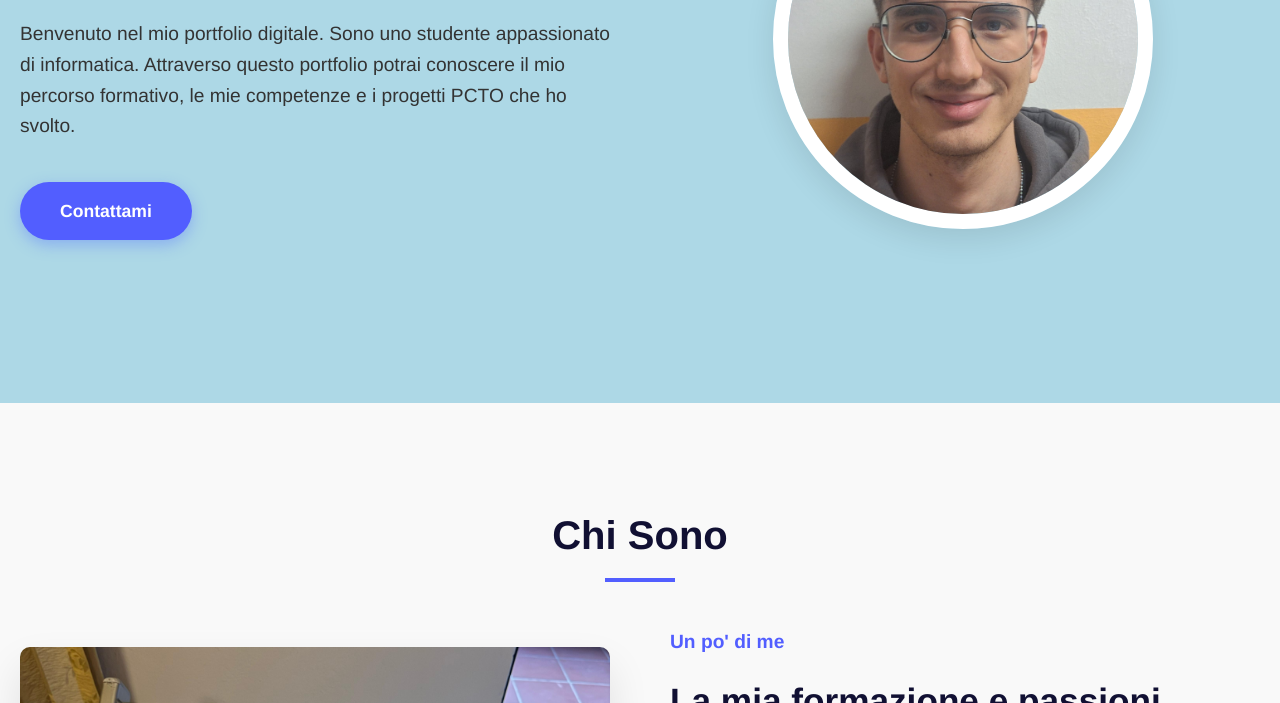
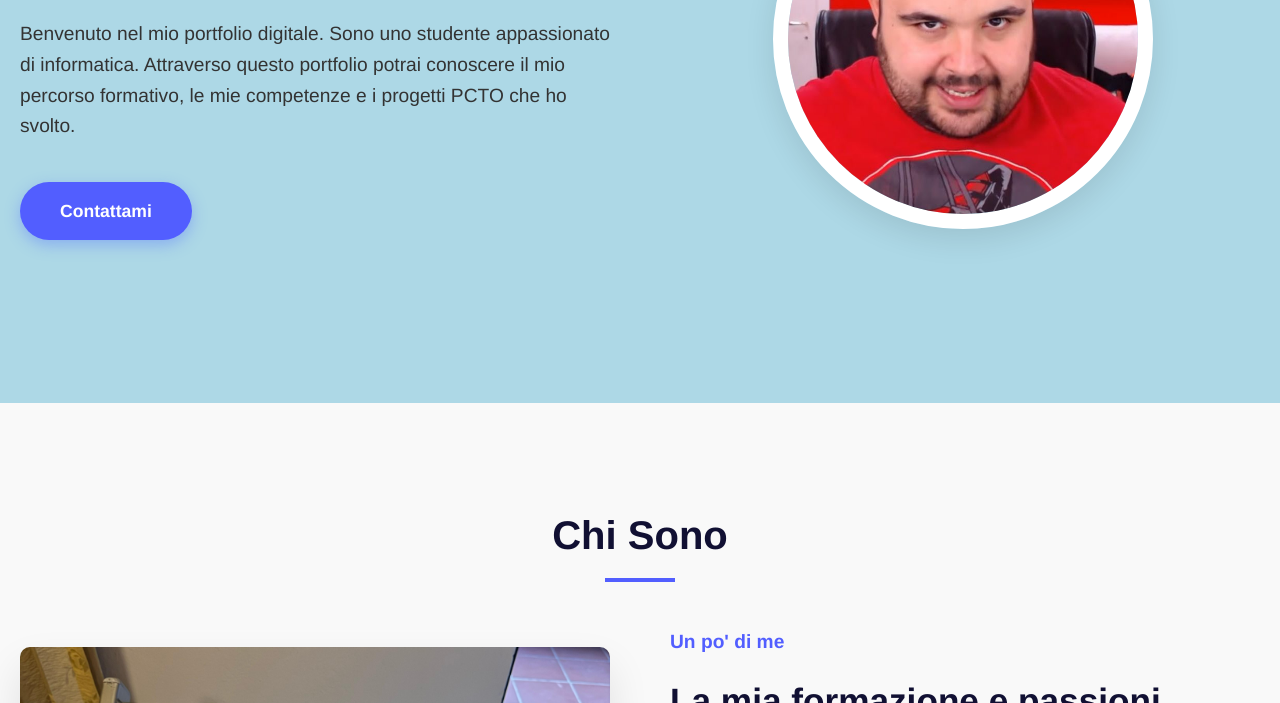
Before and after one commit to Samix08/portfoliio, a plain HTML site: page index.html in a window 1280 px wide. Shown: the part 397-1100 px from the top of the page. Drawn offline with Linux system fonts and the light colour scheme.

Commit message:
Update index.html

```diff
--- a/index.html
+++ b/index.html
@@ -64,7 +64,7 @@
                     <a href="#contact" class="hero-cta">Contattami</a>
                 </div>
                 <div class="hero-image">
-                    <img src="img/me.jpg" alt="Il mio profilo" class="profile-image">
+                    <img src="img/ciccio.jpg" alt="Il mio profilo" class="profile-image">
                 </div>
             </div>
         </div>
```
